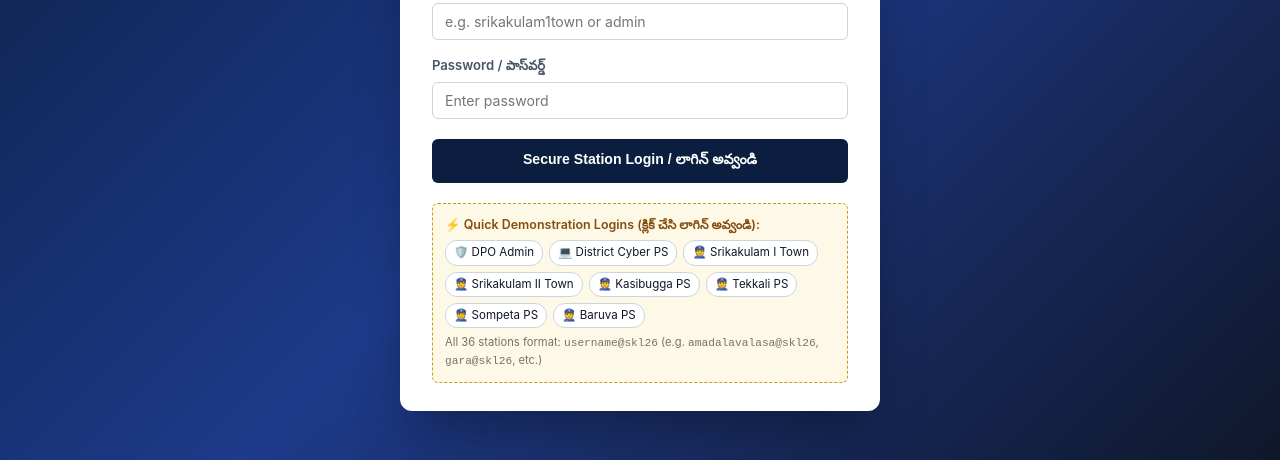
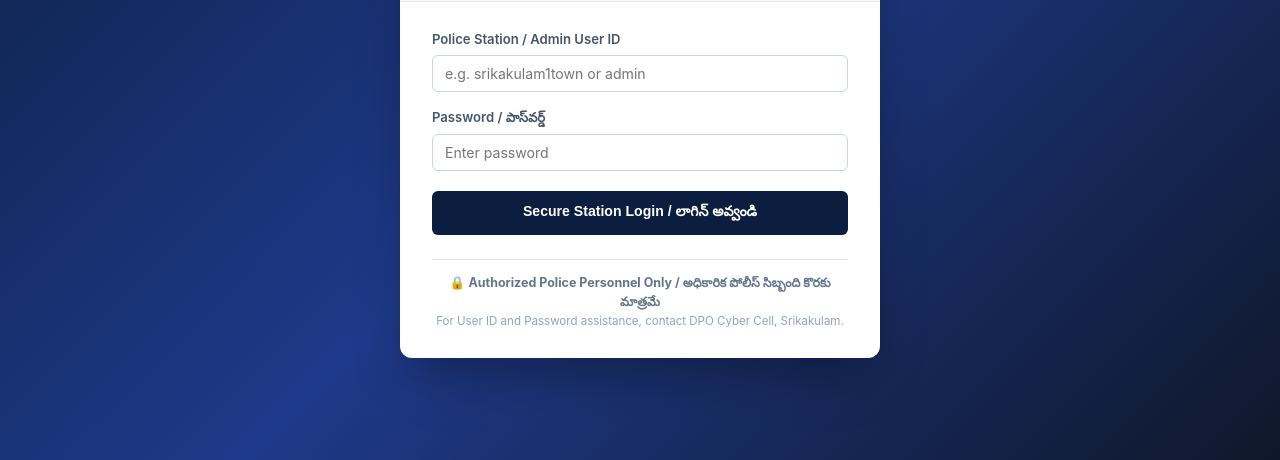
Before and after one commit to eswarmsc20/NCRP-1930-Petitions, a website: page index.html in a window 1280 px wide. Shown: the part 340-800 px from the top of the page. Drawn offline with nearby package versions, Linux system fonts and the light colour scheme.

Commit message:
fix(security): Remove demo credentials box from login screen for production deployment

```diff
--- a/index.html
+++ b/index.html
@@ -36,21 +36,9 @@
           </button>
         </form>
 
-        <div class="demo-credentials-box">
-          <h4>⚡ Quick Demonstration Logins (క్లిక్ చేసి లాగిన్ అవ్వండి):</h4>
-          <div class="demo-pills">
-            <span class="demo-pill" onclick="quickFill('admin', 'Admin@SklmNCRP2026!')">🛡️ DPO Admin</span>
-            <span class="demo-pill" onclick="quickFill('cybercell_sklm', 'Cyber@Sklm2026!')">💻 District Cyber PS</span>
-            <span class="demo-pill" onclick="quickFill('srikakulam1town', 'srikakulam1town@skl26')">👮 Srikakulam I Town</span>
-            <span class="demo-pill" onclick="quickFill('srikakulam2town', 'srikakulam2town@skl26')">👮 Srikakulam II Town</span>
-            <span class="demo-pill" onclick="quickFill('kasibugga', 'kasibugga@skl26')">👮 Kasibugga PS</span>
-            <span class="demo-pill" onclick="quickFill('tekkalips', 'tekkalips@skl26')">👮 Tekkali PS</span>
-            <span class="demo-pill" onclick="quickFill('sompeta', 'sompeta@skl26')">👮 Sompeta PS</span>
-            <span class="demo-pill" onclick="quickFill('baruva', 'baruva@skl26')">👮 Baruva PS</span>
-          </div>
-          <div style="font-size: 0.7rem; color: #78716c; margin-top: 6px;">
-            All 36 stations format: <code>username@skl26</code> (e.g. <code>amadalavalasa@skl26</code>, <code>gara@skl26</code>, etc.)
-          </div>
+        <div style="margin-top: 24px; text-align: center; font-size: 0.78rem; color: #64748b; border-top: 1px solid #e2e8f0; padding-top: 14px;">
+          🔒 <strong>Authorized Police Personnel Only / అధికారిక పోలీస్ సిబ్బంది కొరకు మాత్రమే</strong><br>
+          <span style="font-size: 0.72rem; color: #94a3b8;">For User ID and Password assistance, contact DPO Cyber Cell, Srikakulam.</span>
         </div>
       </div>
     </div>
--- a/js/app.js
+++ b/js/app.js
@@ -17,12 +17,6 @@ document.addEventListener('DOMContentLoaded', () => {
   setupEventListeners();
 });
 
-// Quick fill credentials for demo
-window.quickFill = function(username, password) {
-  document.getElementById('loginUsername').value = username;
-  document.getElementById('loginPassword').value = password;
-  document.getElementById('loginBtn').focus();
-};
 
 // Toast notification helper
 function showToast(message, type = 'info') {
--- a/public/js/app.js
+++ b/public/js/app.js
@@ -17,12 +17,6 @@ document.addEventListener('DOMContentLoaded', () => {
   setupEventListeners();
 });
 
-// Quick fill credentials for demo
-window.quickFill = function(username, password) {
-  document.getElementById('loginUsername').value = username;
-  document.getElementById('loginPassword').value = password;
-  document.getElementById('loginBtn').focus();
-};
 
 // Toast notification helper
 function showToast(message, type = 'info') {
```
Also changed, not shown: public/index.html (+3 -15 lines).
